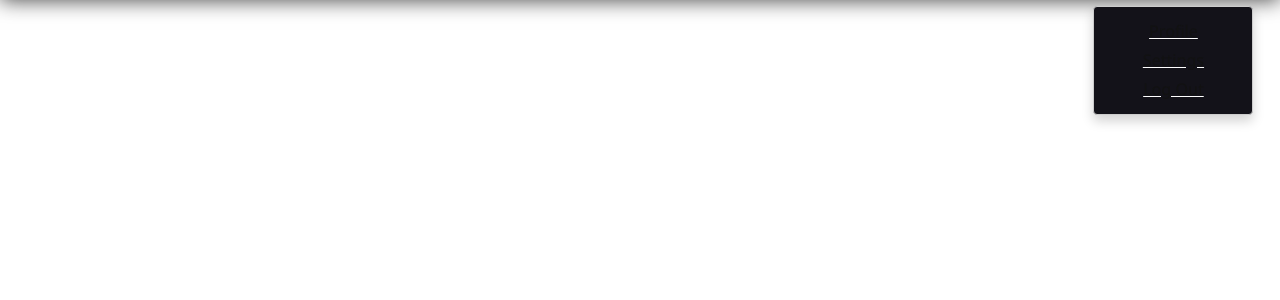
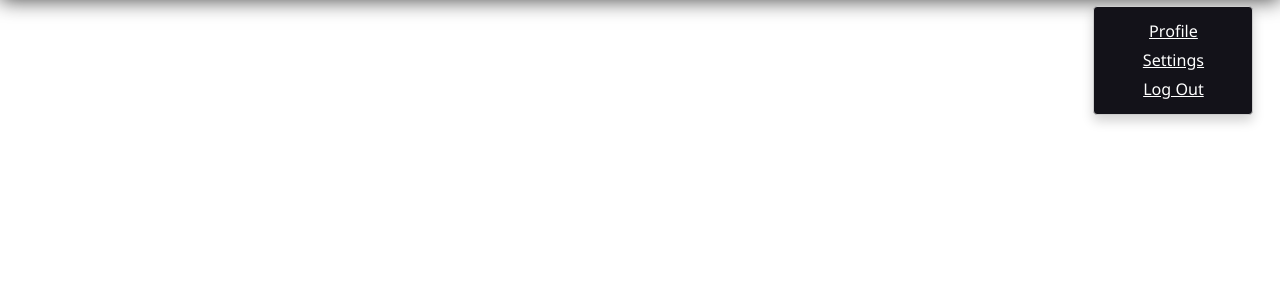
Before and after one commit to bilskyi/poet_flow, a Django app: template poet_flow/home/templates/home/header.html in a window 1280 px wide, after a click that opens the changed part. Shown: the part 71-371 px from the top of the page. Run offline with Django 4.2, Linux system fonts and the light colour scheme; the template is opened without the code that fills it, so the values that code supplies are empty; the visitor is signed in with stand-in values (Sample User, id 1).

Commit message:
fix header / #15

```diff
--- a/poet_flow/home/static/home/css/dropdown.css
+++ b/poet_flow/home/static/home/css/dropdown.css
@@ -17,12 +17,10 @@
     transition: background-color 0.2s ease;
   }
 
-  .dropdown a {
+  .dropdown .dropdown-toggle,
+  .dropdown .dropdown-toggle:hover
+   {
     color: #121212;
-  }
-
-  .dropdown a:hover {
-    color: #181818;
   }
 
   .dropdown-menu {
@@ -51,6 +49,7 @@
     display: block;
     padding: 3px 20px;
     clear: both;
+    color: #fff;
     background: none;
     text-decoration: solid #fff underline;
     font-weight: 400;
```
